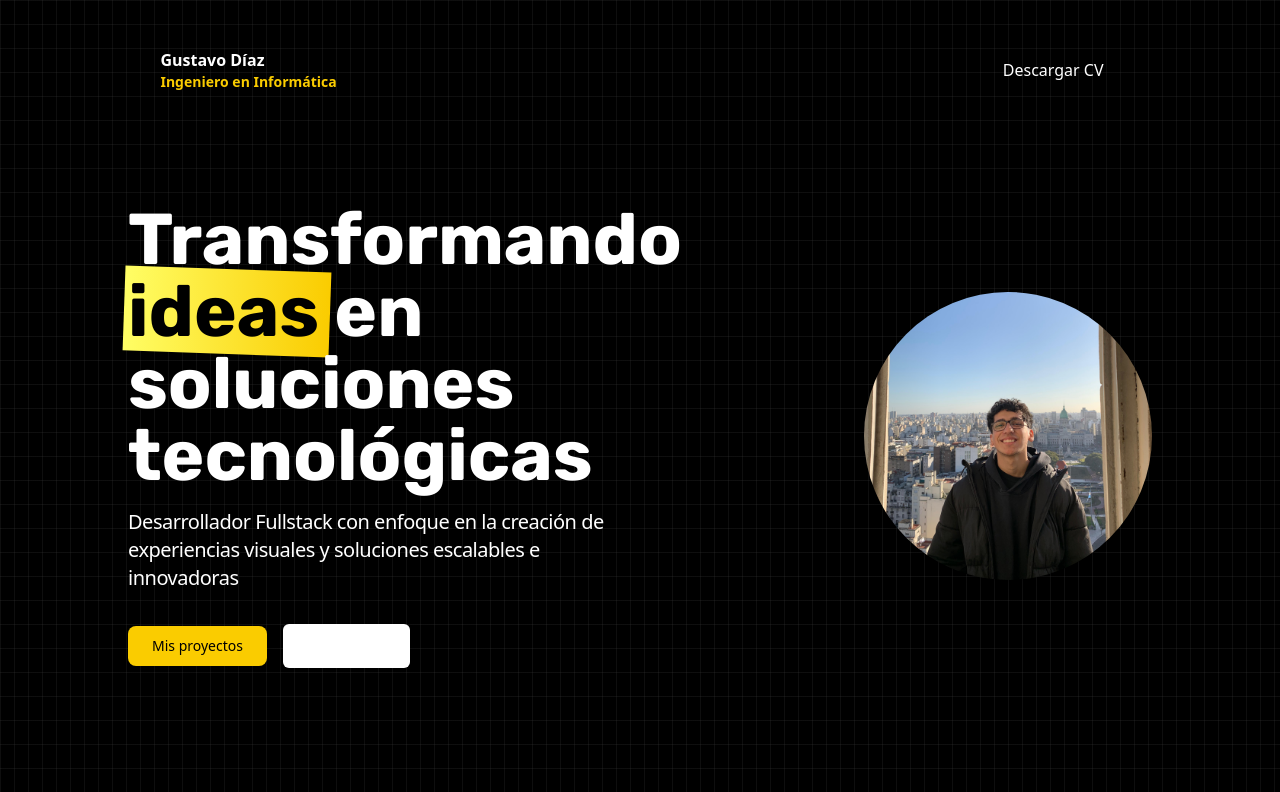
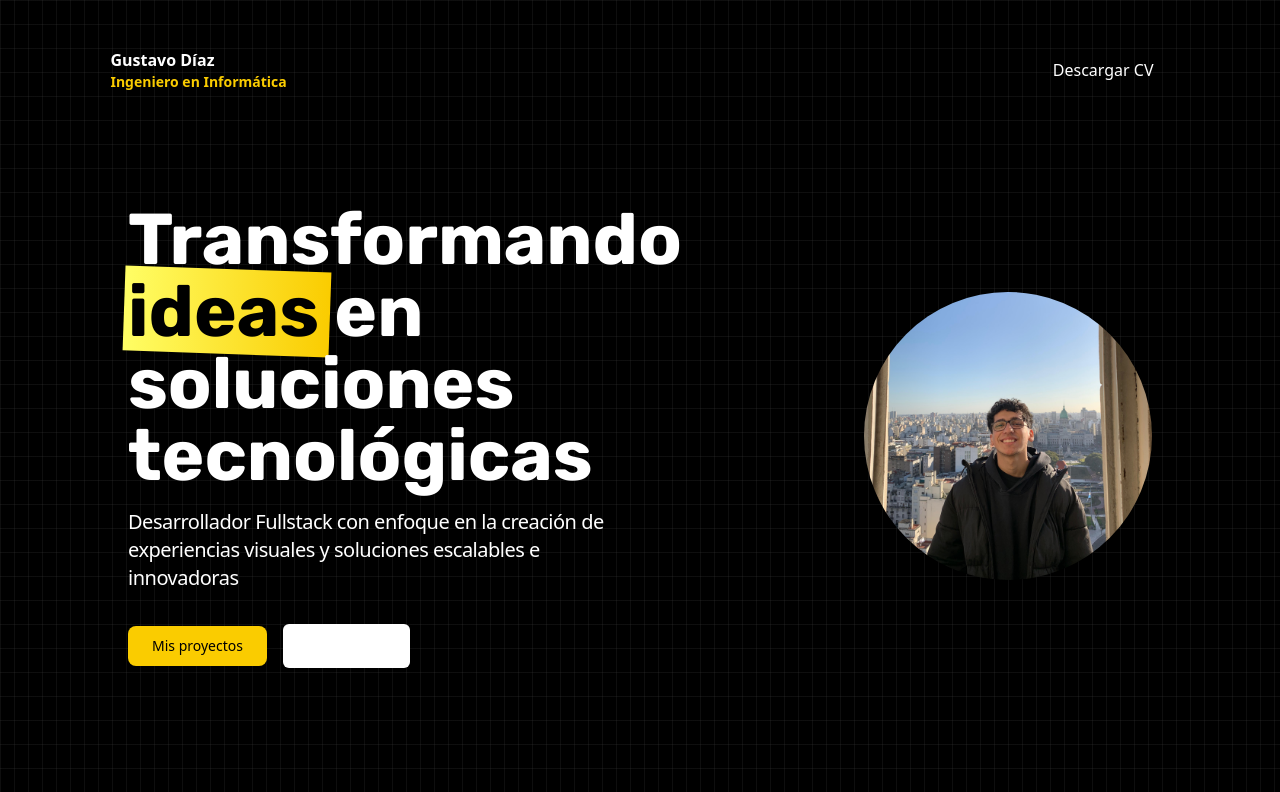
Before and after one commit to gustavodiazramirez/my-portfolio, an Astro site: page / in a window 1280 px wide. Shown: the top 792 px of the page. Built offline with nearby package versions, Linux system fonts and the light colour scheme; Astro itself is replaced by a stand-in of ours; what @midudev/tailwind-animations would draw is missing.

Commit message:
fix: adjust header layout by updating gap size for better alignment

```diff
--- a/src/components/Header.astro
+++ b/src/components/Header.astro
@@ -1,6 +1,6 @@
 <section class="animate-fade-in-down hidden md:block">
   <header
-    class="flex flex-row justify-center items-center py-12 text-white gap-x-[650px] op"
+    class="flex flex-row justify-center items-center py-12 text-white gap-x-[750px] op"
   >
     <div class="flex flex-col justify-center items-center md:items-start">
       <a href="/" class="font-semibold text-base">Gustavo Díaz</a>
```
